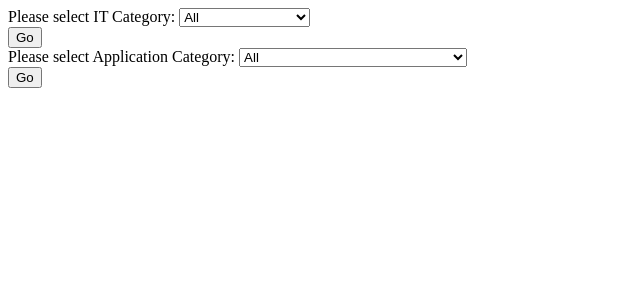
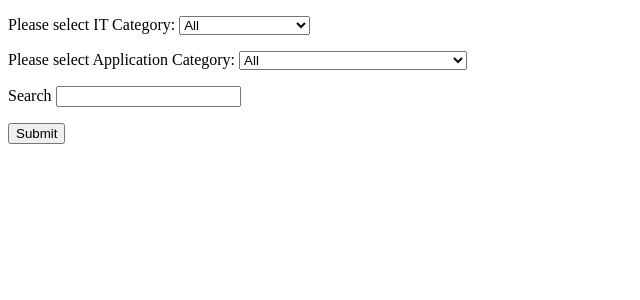
Before and after one commit to Giuliano99/HTI, a Flask app: page /dropdown in a window 1280 px wide. Shown: the top 300 px of the page, without its empty margins (0-640 px from the left). Run offline with Flask 2, Linux system fonts and the light colour scheme; parts of the project's set-up code (start-up, migrations or seed data) failed here and were passed over.

Commit message:
working on filter function

```diff
--- a/main.py
+++ b/main.py
@@ -72,25 +72,22 @@ def home():  # put application's code here
 
     if request.method == "POST":
         search_string = request.form["nm"]
-        #search_result = search.search(search_string, df)
-
-        return msearch(search_string, df)
+        search_result = search.search(search_string, df)
+        return render_template('results 2.0.html', column_names=search_result.columns.values,
+                           row_data=list(search_result.values.tolist()), link_column="Name", zip=zip,
+                           categories=categories)
     else:
         return render_template("searchbar.html", categories=categories)
 
 
 def msearch(keyword, dataframe):
     search_result = search.search(keyword, dataframe)
-    return render_template('results 2.0.html', column_names=search_result.columns.values,
-                           row_data=list(search_result.values.tolist()), link_column="Name", zip=zip,
-                           categories=categories)
+    return search_result
 
 
 def mfilter(dataframe, cat ,keyword):
-    search_result = search.filter(dataframe,cat, keyword)
-    return render_template('results 2.0.html', column_names=search_result.columns.values,
-                           row_data=list(search_result.values.tolist()), link_column="Name", zip=zip,
-                           categories=categories)
+    search_result = search.filter(dataframe, cat, keyword)
+    return search_result
 
 
 @app.route('/redirect', methods=["POST", "GET"])
@@ -116,10 +113,22 @@ def select_software():  # put application's code here
 
 @app.route('/cat', methods=["POST", "GET"])
 def cate():
+    data = df
     if request.method == "POST":
-        category = request.form["categories"]
-        #print(category)
-        return mfilter(df,'IT Category' ,category)
+        category = request.form.get('categories')
+        appcategory = request.form.get('appcategories')
+        search_string = request.form.get('search')
+
+        print(category)
+        print(appcategory)
+        print(search_string)
+        print(data)
+        data = mfilter(data,'IT Category', category)
+        data = mfilter(data,'ApplicationCategory', appcategory)
+        data = msearch(search_string, data)
+        print(data)
+
+        return render_template("searchbar.html", categories=categories)
     else:
         return render_template("searchbar.html", categories=categories)
     print("Hi")
@@ -127,7 +136,7 @@ def cate():
 
 
 @app.route('/appcat', methods=["POST", "GET"])
-def appcate():
+def appcate(data):
     if request.method == "POST":
         category = request.form["appcategories"]
         #print(category)
--- a/templates/test.html
+++ b/templates/test.html
@@ -5,8 +5,11 @@
     <title>Dropdown</title>
 </head>
 <body>
-<form  action="cat" class="form-inline" method="POST" >
-  <div class="form-group">
+</form>
+<form action="cat" method="post">
+
+        <p>
+     <div class="form-group">
     <div class="input-group">
         <span class="input-group-addon">Please select IT Category: </span>
             <select name="categories" method="GET">
@@ -16,13 +19,11 @@
            {% endfor %}
            </select>
     </div>
-    <button type="submit" class="btn btn-default">Go</button>
   </div>
-</form>
-
-<form action="appcat" class="form-inline" method="POST" >
-  <div class="form-group">
-    <div class="input-group">
+        </p>
+    <p>
+              <div class="form-group">
+        <div class="input-group">
         <span class="input-group-addon">Please select Application Category: </span>
             <select name="appcategories" method="GET" >
            <option value="{{ApplicationCategory[0]}}" selected>{{ApplicationCategory[0]}}</option>
@@ -31,8 +32,17 @@
            {% endfor %}
            </select>
     </div>
-    <button type="submit" class="btn btn-default">Go</button>
   </div>
-</form>
+        </p>
+         <p>
+            <label for="search">Search</label>
+            <input type="search" name="search">
+        </p>
+        <p>
+            <input type="submit">
+        </p>
+    </form>
+
+
 </body>
 </html>
```
